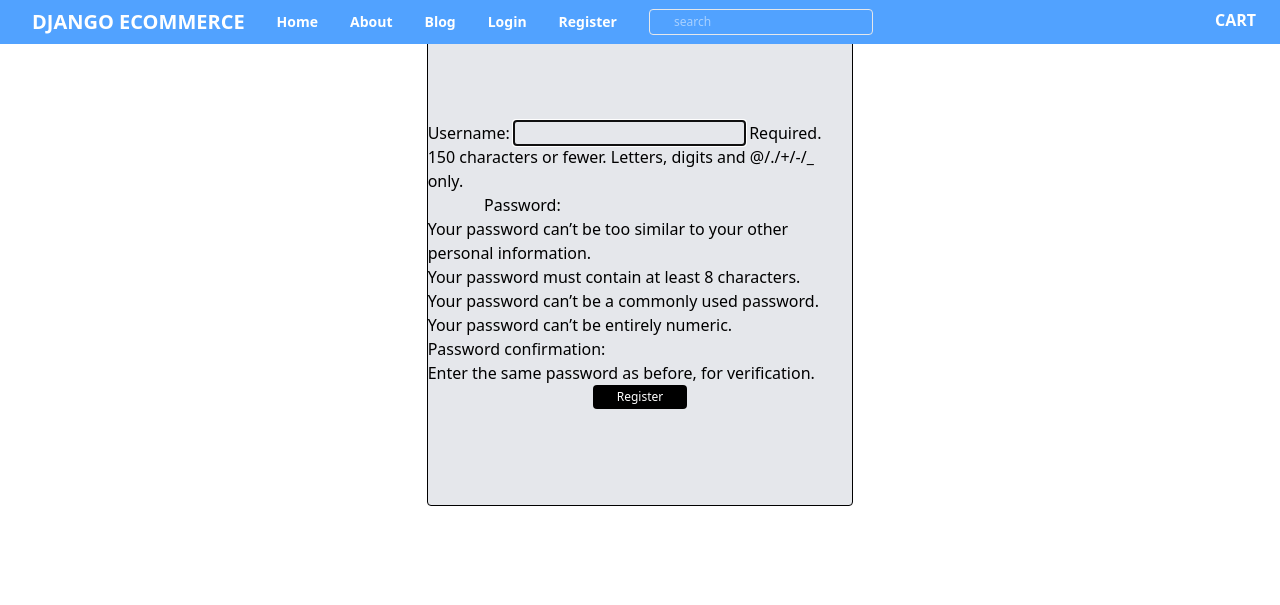
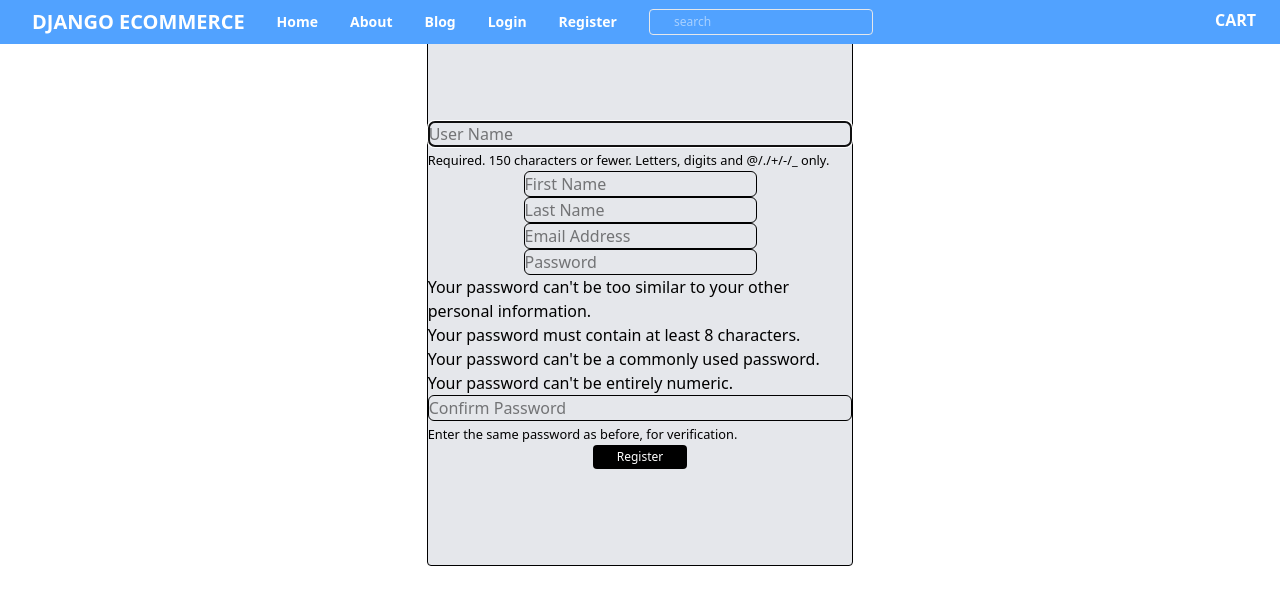
Before and after one commit to raburu675/storeflow, a Django app: page /register/ in a window 1280 px wide. Shown: the top 605 px of the page. Run offline with Django 5.2, Linux system fonts and the light colour scheme; style sheets or scripts are compiled from the project's sources.

Commit message:
added single product pages, and registration of users form functionality

```diff
--- /dev/null
+++ b/myapp/forms.py
@@ -0,0 +1,104 @@
+from django.contrib.auth.models import User
+from django.contrib.auth.forms import UserCreationForm
+from django import forms
+
+# Define common Tailwind classes for input fields
+TAILWIND_INPUT_CLASSES = (
+    'w-full p-2 border border-red-400 rounded-md '  # Basic width, padding, border
+    'focus:outline-none focus:ring-2 focus:ring-blue-500 focus:border-blue-500 ' # Focus state styles
+    'placeholder-gray-500 text-gray-800 mt-2 mb-4' # Placeholder/text styling and margin
+)
+
+
+class SignUpForm(UserCreationForm):
+    # Custom fields are defined here with widgets and custom attributes
+    email = forms.EmailField(
+        label="",
+        widget=forms.TextInput(attrs={
+            'placeholder': 'Email Address',
+            'class': TAILWIND_INPUT_CLASSES # Applying Tailwind classes
+        })
+    )
+
+    first_name = forms.CharField(
+        label="",
+        max_length=100,
+        widget=forms.TextInput(attrs={
+            'placeholder': 'First Name',
+            'class': TAILWIND_INPUT_CLASSES # Applying Tailwind classes
+        })
+    )
+
+    last_name = forms.CharField(
+        label="",
+        max_length=100,
+        widget=forms.TextInput(attrs={
+            'placeholder': 'Last Name',
+            'class': TAILWIND_INPUT_CLASSES # Applying Tailwind classes
+        })
+    )
+
+    class Meta:
+        model = User
+        fields = ('username', 'first_name', 'last_name', 'email', 'password1', 'password2')
+
+    def __init__(self, *args, **kwargs):
+        super().__init__(*args, **kwargs)
+
+        # Apply styles and customized properties to the inherited fields
+
+        # Username Field
+        self.fields['username'].widget.attrs['class'] = TAILWIND_INPUT_CLASSES
+        self.fields['username'].widget.attrs['placeholder'] = 'User Name'
+        self.fields['username'].label = ''
+        self.fields['username'].help_text = '<span class="form-text text-muted"><small>Required. 150 characters or fewer. Letters, digits and @/./+/-/_ only.</small></span>'
+
+        # Password 1 Field
+        self.fields['password1'].widget.attrs['class'] = TAILWIND_INPUT_CLASSES
+        self.fields['password1'].widget.attrs['placeholder'] = 'Password'
+        self.fields['password1'].label = ''
+        self.fields['password1'].help_text = '<ul class="form-text text-muted small"><li>Your password can\'t be too similar to your other personal information.</li><li>Your password must contain at least 8 characters.</li><li>Your password can\'t be a commonly used password.</li><li>Your password can\'t be entirely numeric.</li></ul>'
+
+        # Password 2 Field (Confirm Password)
+        self.fields['password2'].widget.attrs['class'] = TAILWIND_INPUT_CLASSES
+        self.fields['password2'].widget.attrs['placeholder'] = 'Confirm Password'
+        self.fields['password2'].label = ''
+        self.fields['password2'].help_text = '<span class="form-text text-muted"><small>Enter the same password as before, for verification.</small></span>'
+
+
+
+
+
+
+
+
+# from django.contrib.auth.models import User
+# from django.contrib.auth.forms import UserCreationForm
+# from django import forms
+
+# class SignUpForm(UserCreationForm):
+# 	email = forms.EmailField(label="", widget=forms.TextInput(attrs={ 'placeholder':'Email Address'}))
+# 	first_name = forms.CharField(label="", max_length=100, widget=forms.TextInput(attrs={ 'placeholder':'First Name'}))
+# 	last_name = forms.CharField(label="", max_length=100, widget=forms.TextInput(attrs={'placeholder':'Last Name'}))
+
+# 	class Meta:
+# 		model = User
+# 		fields = ('username', 'first_name', 'last_name', 'email', 'password1', 'password2')
+
+# 	def __init__(self, *args, **kwargs):
+# 		super(SignUpForm, self).__init__(*args, **kwargs)
+
+# 		# self.fields['username'].widget.attrs['class'] = 'form-control'
+# 		self.fields['username'].widget.attrs['placeholder'] = 'User Name'
+# 		self.fields['username'].label = ''
+# 		self.fields['username'].help_text = '<span class="form-text text-muted"><small>Required. 150 characters or fewer. Letters, digits and @/./+/-/_ only.</small></span>'
+
+# 		# self.fields['password1'].widget.attrs['class'] = 'form-control'
+# 		self.fields['password1'].widget.attrs['placeholder'] = 'Password'
+# 		self.fields['password1'].label = ''
+# 		self.fields['password1'].help_text = '<ul class="form-text text-muted small"><li>Your password can\'t be too similar to your other personal information.</li><li>Your password must contain at least 8 characters.</li><li>Your password can\'t be a commonly used password.</li><li>Your password can\'t be entirely numeric.</li></ul>'
+
+# 		# self.fields['password2'].widget.attrs['class'] = 'form-control'
+# 		self.fields['password2'].widget.attrs['placeholder'] = 'Confirm Password'
+# 		self.fields['password2'].label = ''
+# 		self.fields['password2'].help_text = '<span class="form-text text-muted"><small>Enter the same password as before, for verification.</small></span>'
--- a/myapp/templates/files/products.html
+++ b/myapp/templates/files/products.html
@@ -27,7 +27,7 @@
                     </div>
                     <div class="flex w-full justify-between">
                         <button class="px-8 py-1 text-xs bg-blue-700 text-white rounded hover:bg-blue-900 transition cursor-pointer">Add to Cart</button>
-                        <button class="px-8 py-1 text-xs bg-blue-700 text-white rounded hover:bg-blue-900 transition cursor-pointer">Buy Now</button>
+                        <a href="{% url 'product' product.id %}" class="px-8 py-1 text-xs bg-blue-700 text-white rounded hover:bg-blue-900 transition cursor-pointer">Buy </a>
                     </div>
                 </div>
             {% else %}
@@ -39,7 +39,7 @@
                     <p class="text-xs font-semibold mb-2">price ksh :{{ product.price }}</p>
                     <div class="flex w-full justify-between">
                         <button class="px-8 py-1 text-xs bg-blue-700 text-white rounded hover:bg-blue-900 transition cursor-pointer">Add to Cart</button>
-                        <button class="px-8 py-1 text-xs bg-blue-700 text-white rounded hover:bg-blue-900 transition cursor-pointer">Buy Now</button>
+                        <a href="{% url 'product' product.id %}" class="px-8 py-1 text-xs bg-blue-700 text-white rounded hover:bg-blue-900 transition cursor-pointer">Buy</a>
                     </div>
                 </div>
             {% endif %}
--- a/myapp/urls.py
+++ b/myapp/urls.py
@@ -11,4 +11,5 @@
     path('login/', views.login_user, name='login'),
     path('logout/', views.logout_user, name='logout'),
     path('register/', views.register_user, name='register'),
+    path('product/<int:pk>', views.product, name='product'),
 ]
--- a/myapp/views.py
+++ b/myapp/views.py
@@ -3,7 +3,12 @@
 from django.contrib.auth import authenticate, login, logout
 from django.views.decorators.csrf import csrf_protect
 from django.contrib import messages
+from .forms import SignUpForm  # <-- CORRECT
 from django.contrib.auth.forms import UserCreationForm
+
+def product(request,pk):
+    product = Product.objects.get(id=pk)
+    return render(request,'files/product.html', {'product':product})
 
 def home(request):
     products = Product.objects.all().order_by("date")
@@ -39,16 +44,20 @@
 
 def register_user(request):
     if request.method == 'POST':
-        form = UserCreationForm(request.POST)
+        form = SignUpForm(request.POST)
         if form.is_valid():
             form.save()
             username = form.cleaned_data['username']
             password = form.cleaned_data['password1']
+
+            #log in user
             user = authenticate(username=username, password=password)
             login(request, user)
             messages.success(request,("registration succesfull") )
             return redirect('home')
+        else:
+            message.success(request, ("whoops ! there was a problem, try again"))
+            return redirect('register')
     else:
-        form = UserCreationForm()
-
-    return render(request, 'files/register_user.html',{'form':form})
+        form = SignUpForm() # <-- ADD THIS LINE
+        return render(request, 'files/register_user.html',{'form':form})
```
Also changed, not shown: myapp/templates/files/product.html (added, +30 -0 lines).
